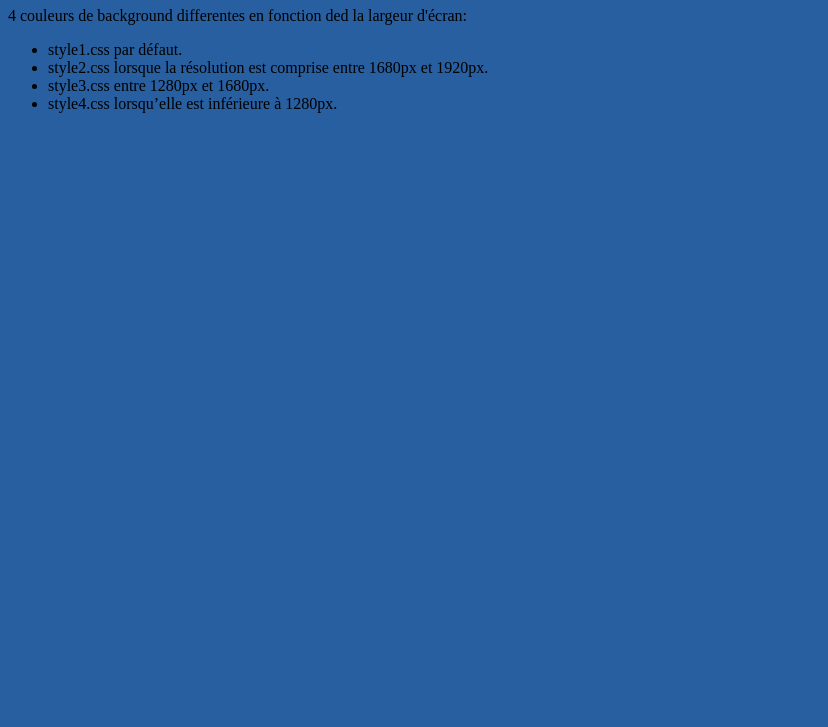
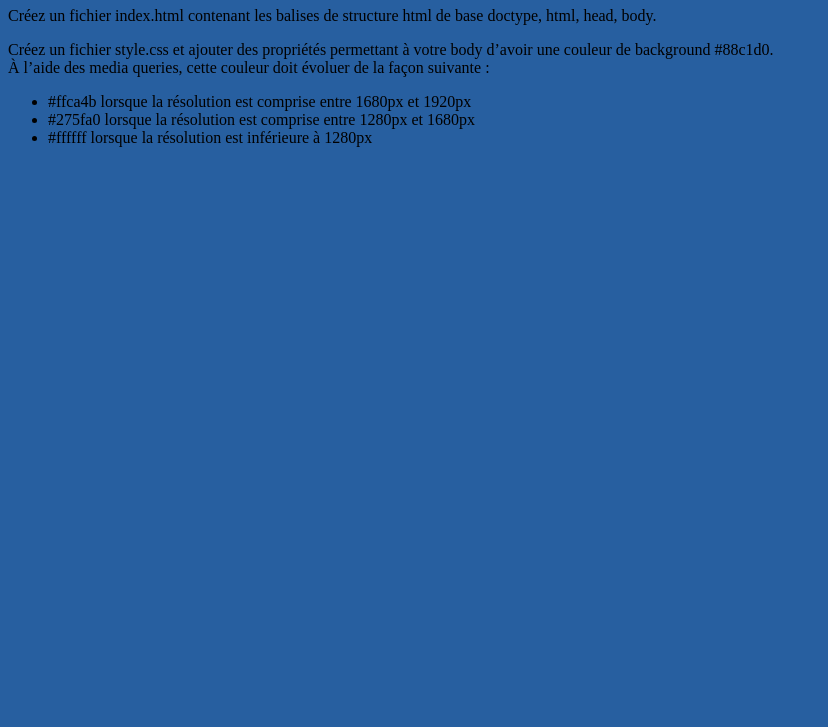
Before and after one commit to bruno-coulet/media_queries, a plain HTML site: page job02/index.html in a window 1280 px wide. Shown: the part 73-800 px from the top of the page, without its empty margins (0-828 px from the left). Drawn offline with Linux system fonts and the light colour scheme; files that its build step writes are made by us from their sources.

Commit message:
Ajout de job02

```diff
--- a/job02/index.html
+++ b/job02/index.html
@@ -2,20 +2,25 @@
 <html lang="en">
 <head>
   <title>Media queries - Job 01</title>
-  <link rel="stylesheet" href="style1.css">
-  <link rel="stylesheet" href="style2.css">
-  <link rel="stylesheet" href="style3.css">
-  <link rel="stylesheet" href="style4.css">
+  <link rel="stylesheet" href="style.css">
+
 </head>
 <body>
-    <h1>Media queries - Job 01</h1>
-    <p>4 couleurs de background differentes en fonction ded la largeur d'écran:</p>
-    <ul>
-        <li>style1.css par défaut.</li>
-        <li>style2.css lorsque la résolution est comprise entre 1680px et 1920px.</li>
-        <li>style3.css entre 1280px et 1680px.</li>
-        <li>style4.css lorsqu’elle est inférieure à 1280px.</li>
-    </ul>
+  <h1>Media queries - Job 02</h1>
+  <p>
+  Créez un fichier index.html contenant les balises de structure html de base doctype, html, head, body.
+  </p>
+  <p>
+    Créez un fichier style.css et ajouter des propriétés permettant à votre body d’avoir une
+    couleur de background #88c1d0. <br>
+    À l’aide des media queries, cette couleur doit évoluer de la façon suivante :
+  </p>
+  <ul>
+    <li>#ffca4b lorsque la résolution est comprise entre 1680px et 1920px</li>
+    <li>#275fa0 lorsque la résolution est comprise entre 1280px et 1680px</li>
+    <li>#ffffff lorsque la résolution est inférieure à 1280px</li>
+  </ul>
+
 
 </body>
 </html>
--- /dev/null
+++ b/job02/style.css
@@ -0,0 +1,21 @@
+body {
+    background-color: #88c1d0;
+}
+
+@media screen and (min-width: 1680px) and (max-width: 1920px) {
+    body{
+        background-color: #ffca4b;
+    }
+}
+
+@media screen and (min-width: 1280px) and (max-width: 1679px) {
+    body{
+        background-color: #275fa0;
+    }
+}
+
+@media screen and (max-width: 1279px) {
+    body{
+        background-color: #fff;
+    }
+}
```
